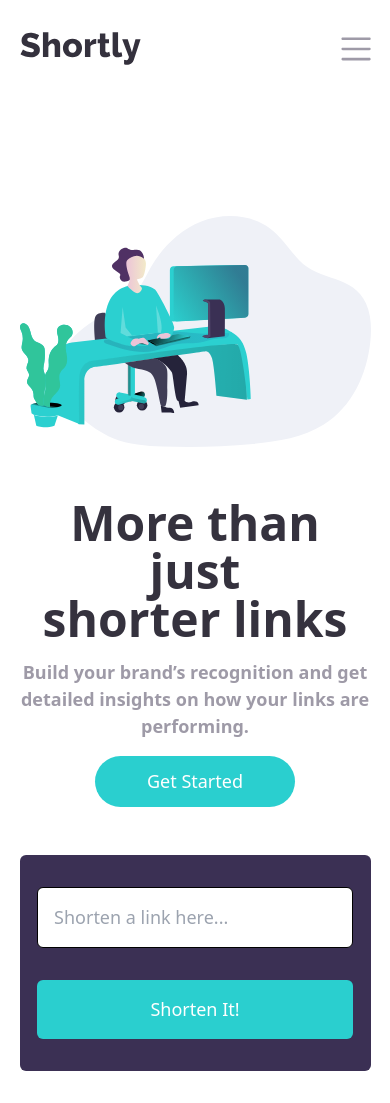
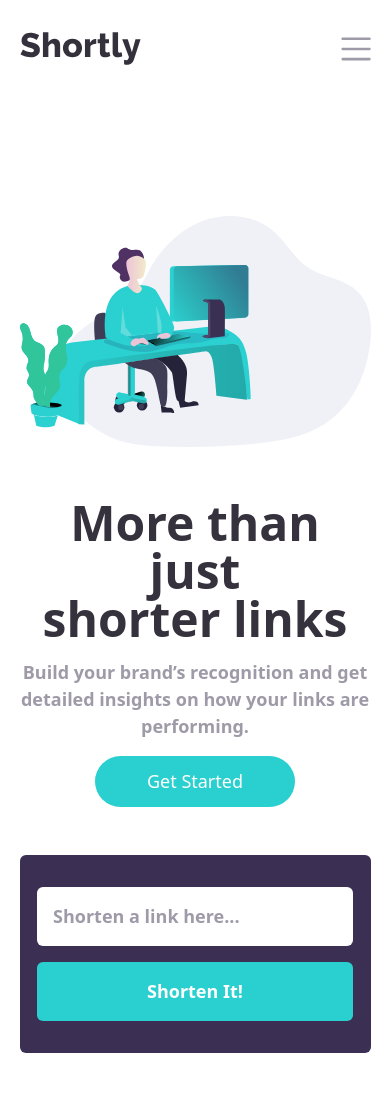
Before and after one commit to Sheriff-Oladimeji/shortly, a React (Vite) app: page / in a window 390 px wide. Built offline with nearby package versions, Linux system fonts and the light colour scheme.

Commit message:
modify files

```diff
--- a/src/components/Shorten.jsx
+++ b/src/components/Shorten.jsx
@@ -1,19 +1,18 @@
-import Button from "./Button"
-
+import Button from "./Button";
 
 const Shorten = () => {
   return (
-    <section className="w-[90%] md:w-[80%] mx-auto bg-DarkViolet py-8 my-8 rounded-md">
-      <form className="w-[90%] flex flex-col md:flex-row mx-auto gap-8">
+    <section className=" w-[90%] md:w-[80%] mx-auto bg-DarkViolet py-8 my-8 rounded-md">
+      <form className="w-[90%] flex flex-col md:flex-row mx-auto gap-4 md:gap-8">
         <input
           type="text"
-          className="p-4  border w-full md:w-3/4 rounded-md"
+          className="p-4  border-none w-full md:w-3/4 rounded-md outline-none placeholder:font-semibold placeholder:text-GrayishViolet"
           placeholder="Shorten a link here..."
         />
-        <Button style={`py-4 md:w-1/4 rounded-md`} value={"Shorten It!"} />
+        <Button style={`py-4 md:w-1/4 rounded-md font-bold`} value={"Shorten It!"} />
       </form>
     </section>
   );
-}
+};
 
-export default Shorten
+export default Shorten;
--- a/src/index.css
+++ b/src/index.css
@@ -2,3 +2,7 @@
 @tailwind base;
 @tailwind components;
 @tailwind utilities;
+
+.shorten-bg{
+    background: url("./assets/bg-shorten-desktop.svg") no-repeat center center/cover;
+}
```
